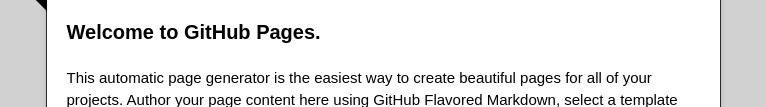
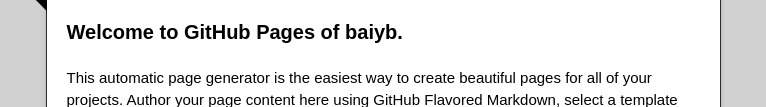
Before and after one commit to jiaozi226/blog, a plain HTML site: page index.html in a window 1280 px wide. Shown: the part 256-363 px from the top of the page, without its empty margins (257-1023 px from the left). Drawn offline with nearby package versions, Linux system fonts and the light colour scheme.

Commit message:
update index

```diff
--- a/index.html
+++ b/index.html
@@ -37,7 +37,7 @@
         </div>
         <article class="markdown-body">
           <h3>
-<a name="welcome-to-github-pages" class="anchor" href="#welcome-to-github-pages"><span class="octicon octicon-link"></span></a>Welcome to GitHub Pages.</h3>
+<a name="welcome-to-github-pages" class="anchor" href="#welcome-to-github-pages"><span class="octicon octicon-link"></span></a>Welcome to GitHub Pages of baiyb.</h3>
 
 <p>This automatic page generator is the easiest way to create beautiful pages for all of your projects. Author your page content here using GitHub Flavored Markdown, select a template crafted by a designer, and publish. After your page is generated, you can check out the new branch:</p>
 
```
